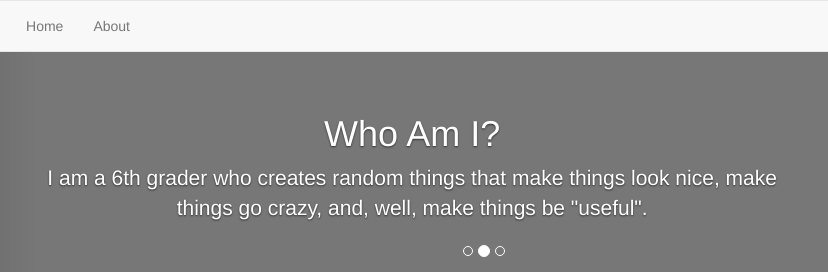
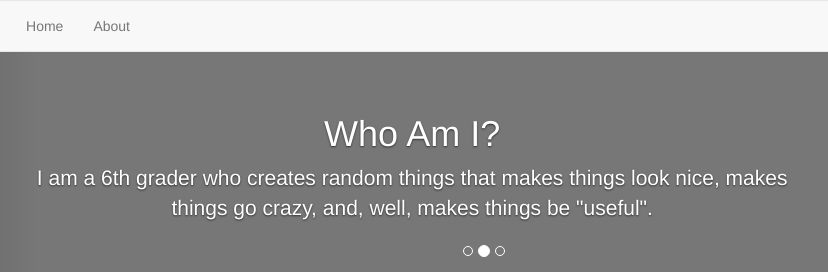
Before and after one commit to ElijahChat/ElijahChat-Website, a plain HTML site: page index.html in a window 1280 px wide. Shown: the top 272 px of the page, 156-984 px from the left. Drawn offline with nearby package versions, Linux system fonts and the light colour scheme.

Commit message:
fixed some grammar issues

```diff
--- a/index.html
+++ b/index.html
@@ -39,7 +39,7 @@
       <div class="container">
         <div class="carousel-caption">
           <h1>Who Am I?</h1>
-          <p>I am a 6th grader who creates random things that make things look nice, make things go crazy, and, well, make things be "useful".</p>
+          <p>I am a 6th grader who creates random things that makes things look nice, makes things go crazy, and, well, makes things be "useful".</p>
         </div>
       </div>
     </div>
```
